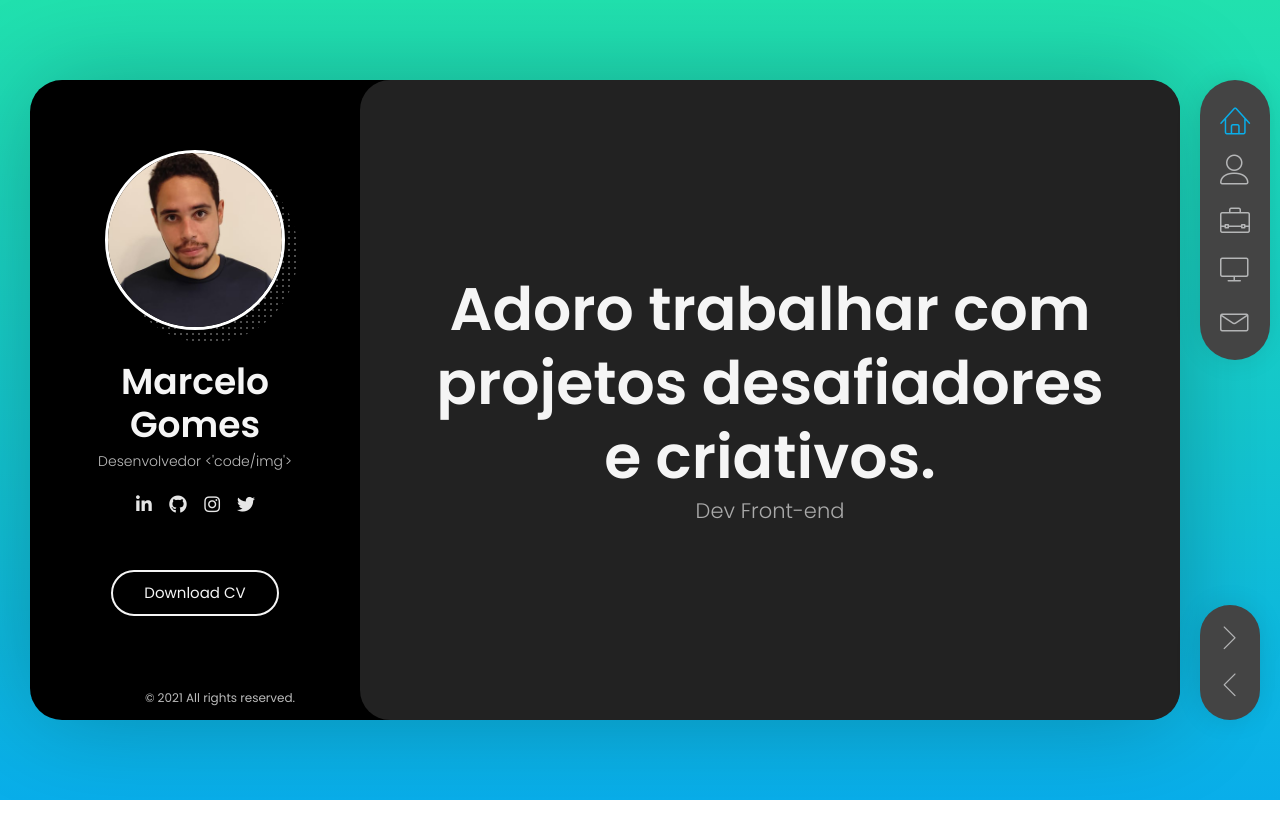
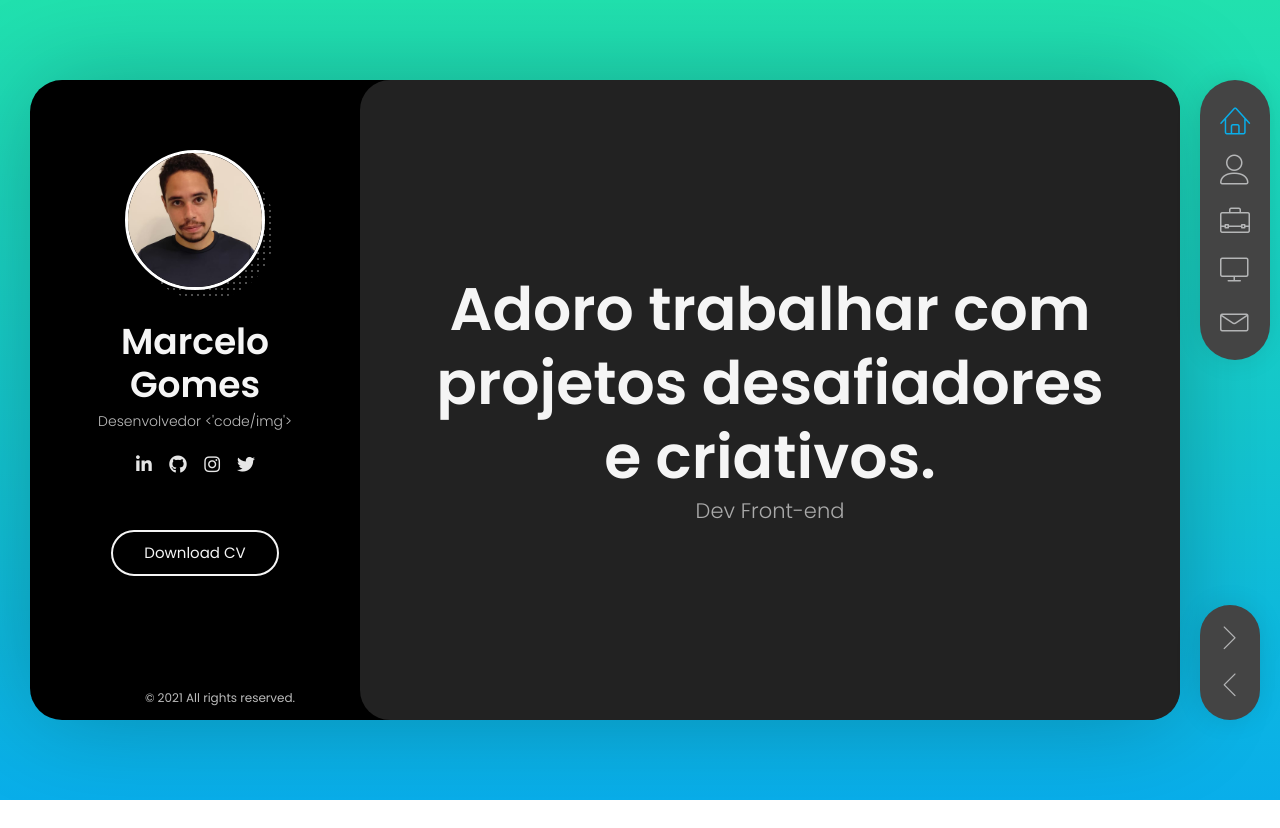
Before and after one commit to marc-go/marc-cv, a website: page index.html in a window 1280 px wide. Shown: the top 828 px of the page. Drawn offline with Linux system fonts and the light colour scheme; some packages are replaced by stand-ins of ours.

Commit message:
correção do tamanho da foto

```diff
--- a/app/scss/main.scss
+++ b/app/scss/main.scss
@@ -383,7 +383,7 @@ input[type="submit"]:focus {
 
 .header-photo {
   position: relative;
-  width: 180px;
+  width: 140px;
   margin: 0 auto 30px;
   z-index: 1;
 }
```
Also changed, not shown: css/main.css.
